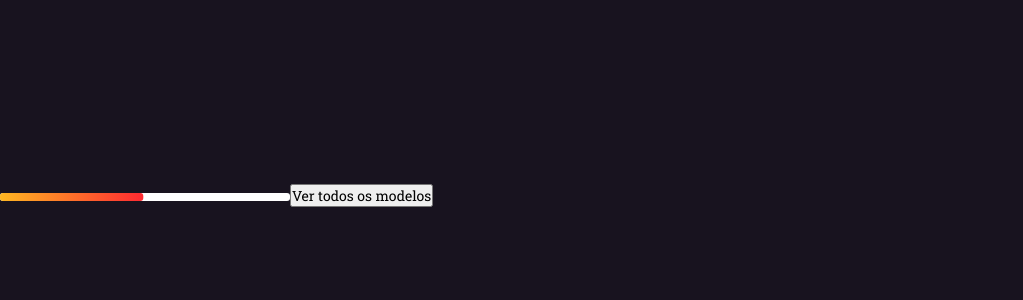
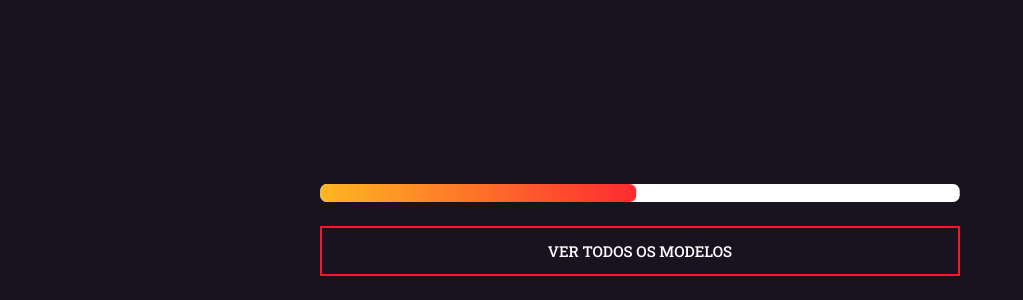
Before and after one commit to bielb2/dealer, a React (Create React App) app: page / in a window 1280 px wide. Shown: the part 926-1226 px from the top of the page, without its empty margins (0-1023 px from the left). Before the commit the page ends 1133 px from the top, so only its background shows below. Built offline with nearby package versions, Linux system fonts and the light colour scheme.

Commit message:
:sparkles: feat(Footer component)

```diff
--- a/src/components/Footer/index.tsx
+++ b/src/components/Footer/index.tsx
@@ -9,7 +9,7 @@ const Footer: React.FC = () => {
     <Container>
       <footer>
         <img src={ProgressBar} alt="Barra de progresso" />
-        <button type="button">Ver todos os modelos</button>
+        <a href="/">Ver todos os modelos</a>
       </footer>
     </Container>
   );
--- a/src/components/Footer/styles.ts
+++ b/src/components/Footer/styles.ts
@@ -1,5 +1,39 @@
+import { shade } from 'polished';
 import styled from 'styled-components';
 
-const Container = styled.div``;
+const Container = styled.div`
+  margin-bottom: 24px;
+
+  footer {
+    width: 50%;
+    margin: 0 auto;
+    display: flex;
+    flex-direction: column;
+
+    img {
+      margin-bottom: 24px;
+    }
+
+    a {
+      height: 50px;
+      width: 100%;
+
+      display: flex;
+      align-items: center;
+      justify-content: center;
+
+      border: 2px solid var(--bg-red-color);
+      text-transform: uppercase;
+
+      font-size: 15px;
+      transition: all 0.2s;
+
+      &:hover {
+        color: ${shade(0.2, '#FFFFFF')};
+        border-color: ${shade(0.2, '#FF1430')};
+      }
+    }
+  }
+`;
 
 export default Container;
```
